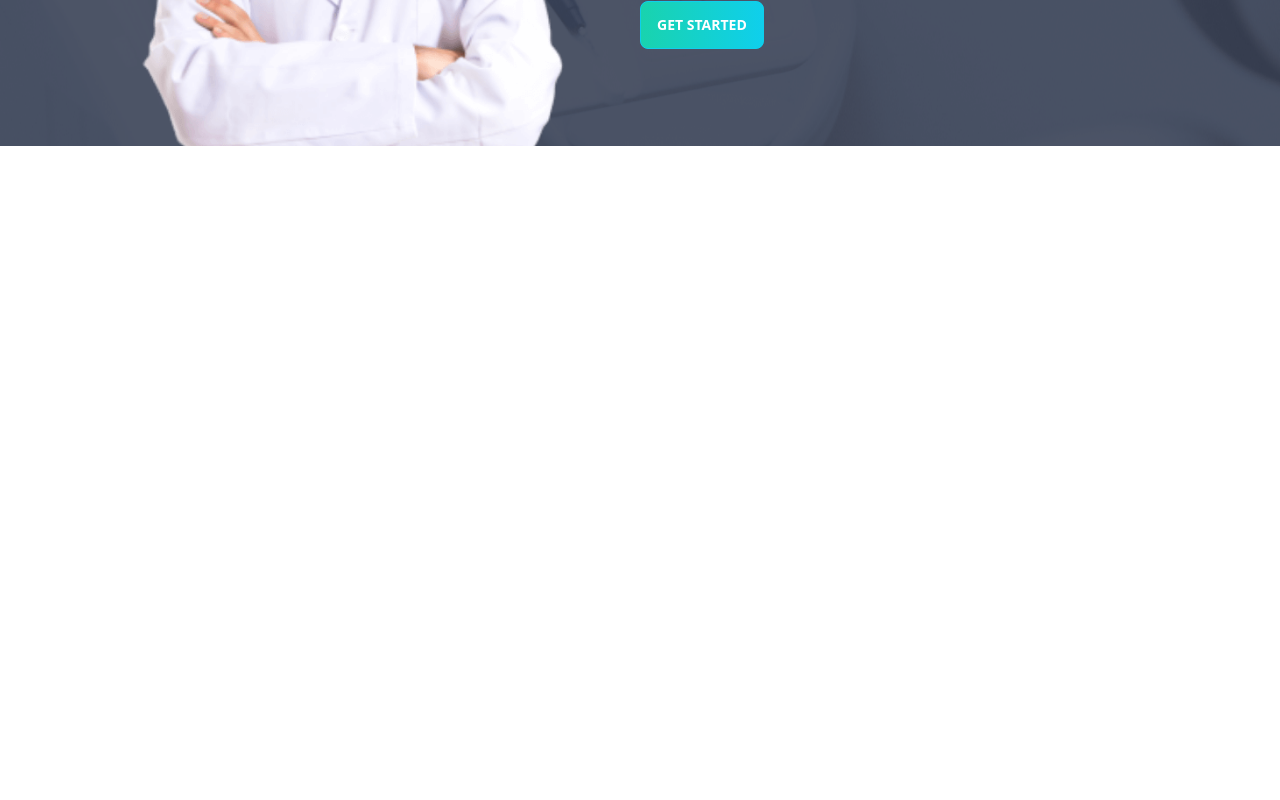
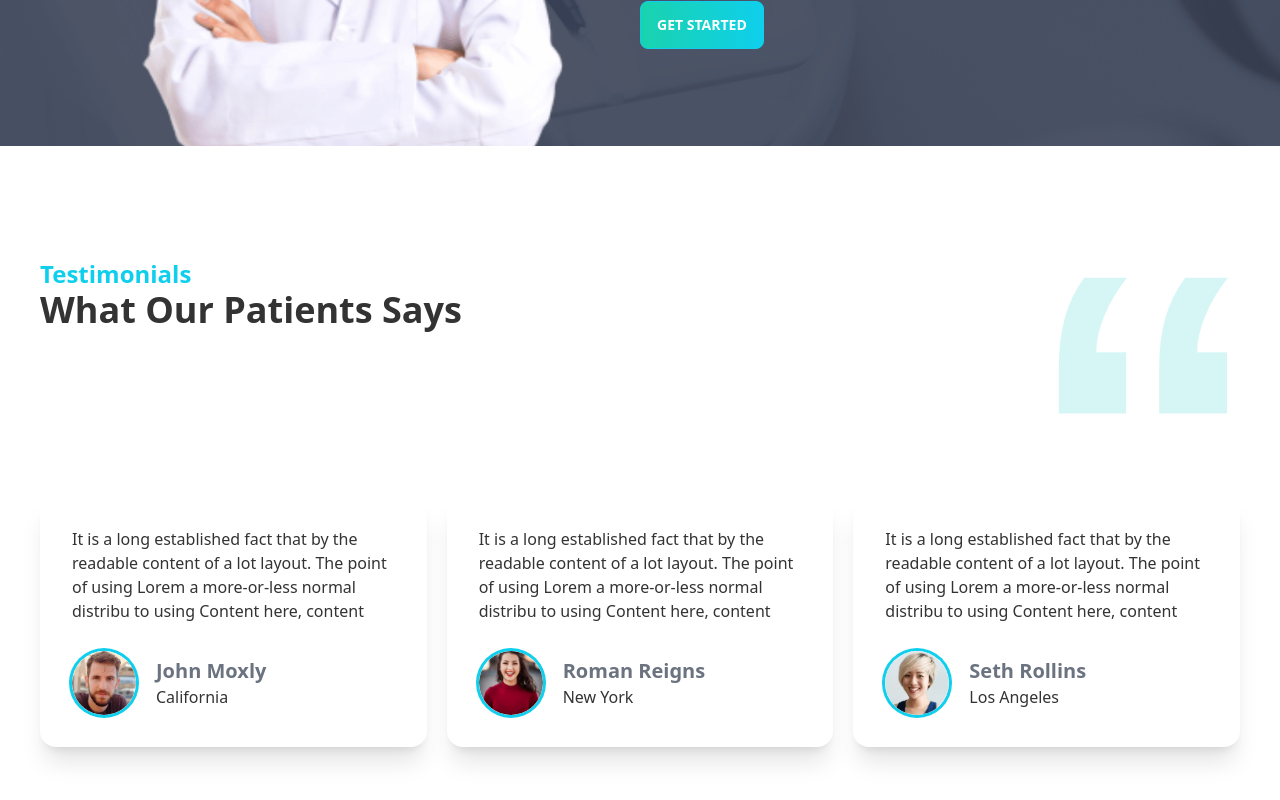
Before and after one commit to AbuKausar007/doctors-portal-client, a React (Create React App) app: page / in a window 1280 px wide. Shown: the part 2876-3676 px from the top of the page. Before the commit the page ends 3022 px from the top, so only its background shows below. Built offline with nearby package versions, Linux system fonts and the light colour scheme.

Commit message:
testimonials part done

```diff
--- a/src/pages/Home/Home.js
+++ b/src/pages/Home/Home.js
@@ -4,6 +4,7 @@
 import Extra from "./Extra";
 import Info from "./Info";
 import Services from "./Services";
+import Testimonial from "./Testimonial";
 
 const Home = () => {
   return (
@@ -13,6 +14,7 @@
       <Services></Services>
       <Extra></Extra>
       <Appointment></Appointment>
+      <Testimonial></Testimonial>
     </div>
   );
 };
--- /dev/null
+++ b/src/pages/Home/Reviews.js
@@ -0,0 +1,24 @@
+import React from "react";
+
+const Reviews = ({ review }) => {
+  return (
+    <div class="card lg:max-w-full bg-base-100 shadow-xl">
+      <div class="card-body">
+        <p>{review.description}</p>
+        <div className="flex items-center pt-5">
+          <div class="avatar">
+            <div class="w-16 rounded-full ring ring-primary ring-offset-base-100 mr-5">
+              <img src={review.img} alt="" />
+            </div>
+          </div>
+          <div className="">
+            <h1 className="text-xl text-gray-500 font-bold ">{review.name}</h1>
+            <h3>{review.location}</h3>
+          </div>
+        </div>
+      </div>
+    </div>
+  );
+};
+
+export default Reviews;
--- /dev/null
+++ b/src/pages/Home/Testimonial.js
@@ -0,0 +1,58 @@
+import React from "react";
+import quote from "../../assets/icons/quote.svg";
+import Reviews from "./Reviews";
+import people1 from "../../assets/images/people1.png";
+import people2 from "../../assets/images/people2.png";
+import people3 from "../../assets/images/people3.png";
+
+const Testimonial = () => {
+  const reviews = [
+    {
+      _id: 1,
+      name: "John Moxly",
+      img: people1,
+      location: "California",
+      description:
+        "It is a long established fact that by the readable content of a lot layout. The point of using Lorem a more-or-less normal distribu to using Content here, content",
+      rating: "",
+    },
+    {
+      _id: 2,
+      name: "Roman Reigns",
+      img: people2,
+      location: "New York",
+      description:
+        "It is a long established fact that by the readable content of a lot layout. The point of using Lorem a more-or-less normal distribu to using Content here, content",
+      rating: "",
+    },
+    {
+      _id: 3,
+      name: "Seth Rollins",
+      img: people3,
+      location: "Los Angeles",
+      description:
+        "It is a long established fact that by the readable content of a lot layout. The point of using Lorem a more-or-less normal distribu to using Content here, content",
+      rating: "",
+    },
+  ];
+  return (
+    <section className="lg:px-10 px-4 lg:py-28 py-16">
+      <div className="flex justify-between">
+        <div>
+          <h3 className="text-2xl text-primary font-bold">Testimonials</h3>
+          <h1 className="text-4xl font-bold">What Our Patients Says</h1>
+        </div>
+        <div>
+          <img className="w-24 lg:w-48" src={quote} alt="" />
+        </div>
+      </div>
+      <div className="grid grid-cols-1 md:grid-cols-2 lg:grid-cols-3 gap-5 lg:pt-20 pt-16">
+        {reviews.map((review) => (
+          <Reviews key={review._id} review={review}></Reviews>
+        ))}
+      </div>
+    </section>
+  );
+};
+
+export default Testimonial;
```
